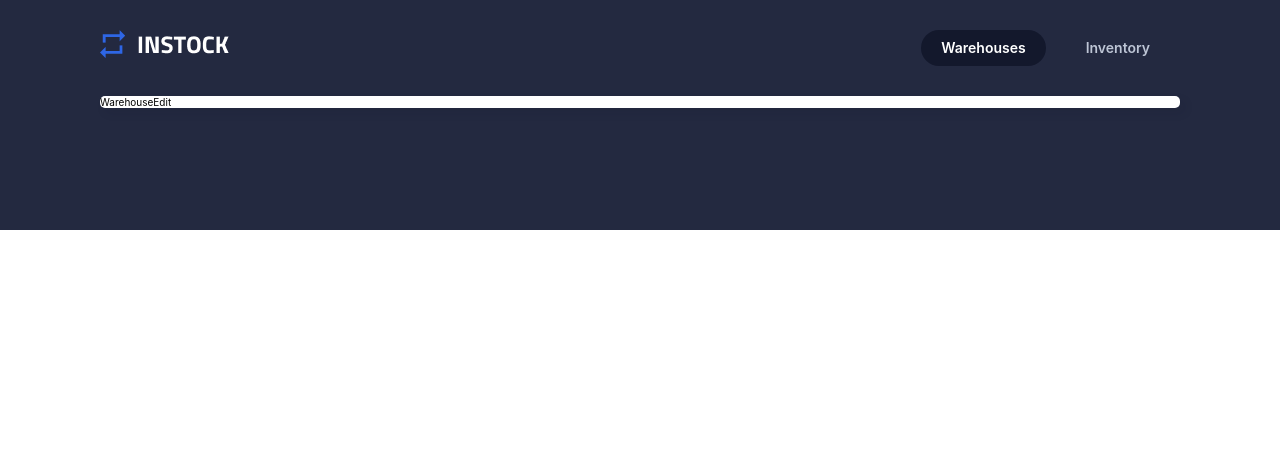
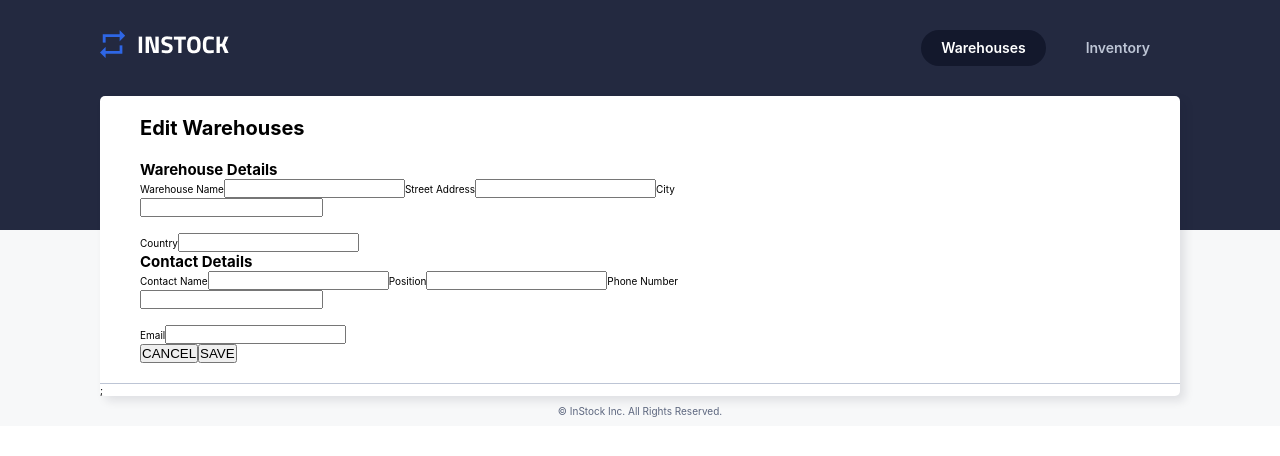
Before and after one commit to 21mustafa/in-stock, a React (Create React App) app: page /edit in a window 1280 px wide. Shown: the top 456 px of the page. Built offline with nearby package versions, Linux system fonts and the light colour scheme; no server answers.

Commit message:
add all content - start styling

```diff
--- a/src/App.jsx
+++ b/src/App.jsx
@@ -62,7 +62,10 @@ function App() {
                 path="/inventory/detail/:id"
                 element={<InventoryDetail inventoryList={inventoryList} />}
               />
-              <Route path="/inventory/edit/:id" element={<InventoryEdit />} />
+              <Route
+                path="/inventory/edit/:id"
+                element={<InventoryEdit inventoryList={inventoryList} />}
+              />
               <Route path="/inventory/edit" element={<InventoryEdit />} />
             </Routes>
           </main>
--- a/src/pages/InventoryEdit/InventoryEdit.jsx
+++ b/src/pages/InventoryEdit/InventoryEdit.jsx
@@ -1,8 +1,147 @@
-import React from "react";
+import React, { useEffect, useState } from "react";
 import "./InventoryEdit.scss";
+import { useParams } from "react-router-dom";
+import axios from "axios";
 
 function InventoryEdit(props) {
-  return <div>InventoryEdit</div>;
+  const params = useParams();
+
+  // console.log(params.id);
+
+  const [selectedInventory, setSelectedInventory] = useState({
+    warehouse_id: "",
+    item_name: "",
+    description: "",
+    category: "",
+    status: "",
+    quantity: "",
+  });
+
+  const categories = [
+    "Accessories",
+    "Apparel",
+    "Electronics",
+    "Health",
+    "Gear",
+  ];
+
+  // const warehouseMapping = {
+  //   1: "New York",
+  // };
+
+  useEffect(() => {
+    const getSelectedInventory = async () => {
+      const response = await axios.get(
+        `http://localhost:8080/inventories/${params.id}`
+      );
+      setSelectedInventory(response.data);
+      console.log(response.data);
+    };
+    getSelectedInventory();
+  }, [params.id]);
+
+  //
+  const handleStatusChange = (e) => {
+    setSelectedInventory(e.target.value);
+  };
+  //
+  return (
+    <div className="inventory">
+      <h1 className="inventory__h1">Edit Inventory Item</h1>
+
+      <form>
+        <section className="inventory-details">
+          <h2 className="inventory__h2">Item Details</h2>
+
+          <h3 className="inventory__h3">Item Name</h3>
+          <input
+            className="item-name"
+            type="text"
+            name="item-name"
+            value={selectedInventory.item_name}
+            onChange={(e) =>
+              setSelectedInventory({
+                ...selectedInventory,
+                item_name: e.target.value,
+              })
+            }
+            required
+          />
+
+          <h3 className="inventory__h3">Description</h3>
+          <textarea
+            className="item-description"
+            name="item-description"
+            cols="30"
+            rows="10"
+            value={selectedInventory.description}
+            onChange={(e) =>
+              setSelectedInventory({
+                ...selectedInventory,
+                description: e.target.value,
+              })
+            }
+            required
+          ></textarea>
+
+          <h3 className="inventory__h3">Category</h3>
+          <select>
+            {categories.map((category) => {
+              return (
+                <option
+                  // key={categories.index}
+                  selected={selectedInventory.category === category}
+                >
+                  {category}
+                </option>
+              );
+            })}
+          </select>
+        </section>
+
+        <section className="invetory-availability">
+          <h2 className="inventory__h2">Item Availability</h2>
+          <h3 className="inventory__h3">Status</h3>
+          <label>
+            <input
+              type="radio"
+              name="stockStatus"
+              value="In Stock"
+              checked={setSelectedInventory === "In Stock"}
+              onChange={handleStatusChange}
+            />
+            In Stock
+          </label>
+          <label>
+            <input
+              type="radio"
+              name="stockStatus"
+              value="Out of Stock"
+              checked={setSelectedInventory === "Out of Stock"}
+              onChange={handleStatusChange}
+            />
+            Out of Stock
+          </label>
+
+          <div>
+            <h3 className="inventory__h3">Warehouse</h3>
+            <select name="warehouse">
+              {props.inventoryList.map((warehouse) => {
+                return (
+                  <option key={warehouse.id}>{warehouse.warehouse_id}</option>
+                );
+              })}
+            </select>
+          </div>
+        </section>
+
+        <div>
+          <button>Cancel</button>
+          <button>Save</button>
+        </div>
+      </form>
+    </div>
+  );
 }
 
 export default InventoryEdit;
--- a/src/pages/InventoryEdit/InventoryEdit.scss
+++ b/src/pages/InventoryEdit/InventoryEdit.scss
@@ -1 +1,32 @@
 @use "../../styles/partials/mixin" as *;
+@use "../../styles/partials/variables" as *;
+
+.inventory {
+  width: 100%;
+  &__h1 {
+    @include h1;
+  }
+  &__h2 {
+    @include h2;
+  }
+  &__h3 {
+    @include h3;
+  }
+}
+
+.item {
+  &-name {
+    height: 36px;
+    border-radius: 20px;
+    border: 1px solid #bdc5d5;
+    padding-left: 16px;
+    width: 100%;
+  }
+  &-description {
+    width: 100%;
+    border: 1px solid #bdc5d5;
+    border-radius: 20px;
+    padding-left: 16px;
+    height: 120px;
+  }
+}
--- a/src/pages/WarehouseEdit/WarehouseEdit.jsx
+++ b/src/pages/WarehouseEdit/WarehouseEdit.jsx
@@ -1,8 +1,158 @@
-import React from "react";
+import React, { useEffect, useState } from "react";
 import "./WarehouseEdit.scss";
+import { useParams } from "react-router-dom";
+import axios from "axios";
 
 function WarehouseEdit(props) {
-  return <div>WarehouseEdit</div>;
+  const params = useParams();
+
+  // console.log('this is params:id', params.id);
+
+  const [selectedWarehouse, setSelectedWarehouse] = useState({
+    warehouse_name: "",
+    address: "",
+    city: "",
+    country: "",
+    contact_name: "",
+    contact_position: "",
+    contact_phone: "",
+    contact_email: "",
+  });
+
+  useEffect(() => {
+    const getSelectedWarehouse = async () => {
+      const response = await axios.get(
+        `http://localhost:8080/warehouses/${params.id}`
+      );
+      setSelectedWarehouse(response.data);
+      // console.log('response data', response.data);
+    };
+    getSelectedWarehouse();
+  }, [params.id]);
+
+  return (
+    <>
+      <form className="warehouse">
+        <h1 className="warehouse__header">Edit Warehouses</h1>
+        <div className="warehouse__details">
+          <h2 className="warehouse__details-header">Warehouse Details</h2>
+          Warehouse Name
+          <input
+            className="warehouse__name"
+            type="text"
+            value={selectedWarehouse.warehouse_name}
+            onChange={(e) =>
+              setSelectedWarehouse({
+                ...selectedWarehouse,
+                warehouse_name: e.target.value,
+              })
+            }
+            required
+          />
+          Street Address
+          <input
+            className="warehouse__street"
+            type="text"
+            value={selectedWarehouse.address}
+            onChange={(e) =>
+              setSelectedWarehouse({
+                ...selectedWarehouse,
+                address: e.target.value,
+              })
+            }
+            required
+          />
+          City
+          <input
+            className="warehouse__city"
+            type="text"
+            value={selectedWarehouse.city}
+            onChange={(e) =>
+              setSelectedWarehouse({
+                ...selectedWarehouse,
+                city: e.target.value,
+              })
+            }
+            required
+          />
+          Country
+          <input
+            className="warehouse__country"
+            type="text"
+            value={selectedWarehouse.country}
+            onChange={(e) =>
+              setSelectedWarehouse({
+                ...selectedWarehouse,
+                country: e.target.value,
+              })
+            }
+            required
+          />
+        </div>
+        <div className="warehouse__contacts">
+          <h2 className="warehouse__contacts-header">Contact Details</h2>
+          Contact Name
+          <input
+            className="warehouse__name"
+            type="text"
+            value={selectedWarehouse.contact_name}
+            onChange={(e) =>
+              setSelectedWarehouse({
+                ...selectedWarehouse,
+                contact_name: e.target.value,
+              })
+            }
+            required
+          />
+          Position
+          <input
+            className="warehouse__position"
+            type="text"
+            value={selectedWarehouse.contact_position}
+            onChange={(e) =>
+              setSelectedWarehouse({
+                ...selectedWarehouse,
+                contact_position: e.target.value,
+              })
+            }
+            required
+          />
+          Phone Number
+          <input
+            className="warehouse__city"
+            type="text"
+            value={selectedWarehouse.contact_phone}
+            onChange={(e) =>
+              setSelectedWarehouse({
+                ...selectedWarehouse,
+                city: e.target.value,
+              })
+            }
+            required
+          />
+          Email
+          <input
+            className="warehouse__country"
+            type="text"
+            value={selectedWarehouse.contact_email}
+            onChange={(e) =>
+              setSelectedWarehouse({
+                ...selectedWarehouse,
+                country: e.target.value,
+              })
+            }
+            required
+          />
+        </div>
+
+        <div className="warehouse_button">
+          <button>CANCEL</button>
+          <button>SAVE</button>
+        </div>
+      </form>
+      ;
+    </>
+  );
 }
 
 export default WarehouseEdit;
```
